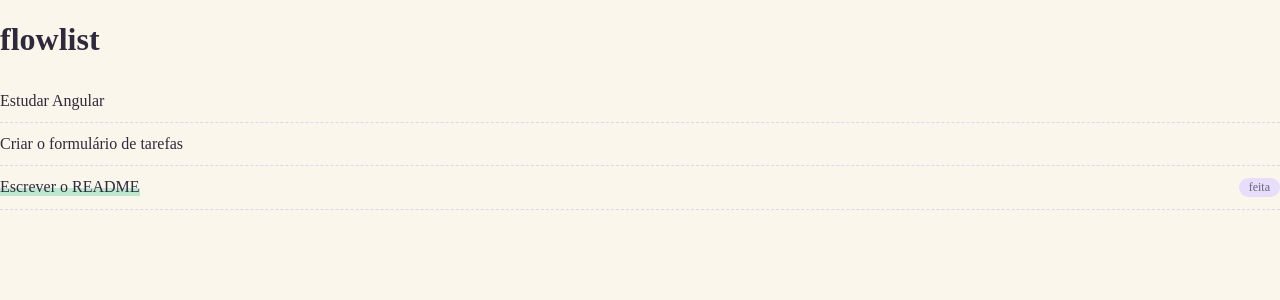
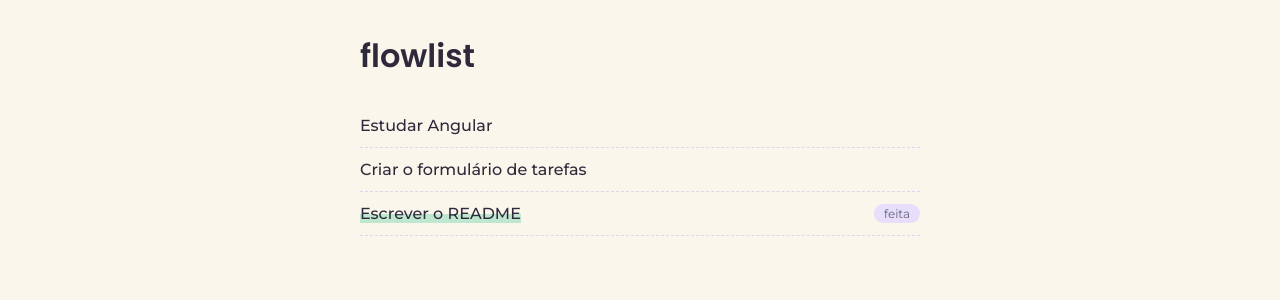
Before and after one commit to Gioomoraes/flowlist-angular, an Angular app: page / in a window 1280 px wide. Shown: the top 300 px of the page. Built offline with nearby package versions, Linux system fonts and the light colour scheme.

Commit message:
Add fonts and  centered layout

```diff
--- a/src/app/app.css
+++ b/src/app/app.css
@@ -0,0 +1,12 @@
+.page {
+  max-width: 560px;
+  margin: 0 auto;
+  padding: 2rem 1.25rem;
+}
+
+.logo {
+  font-family: var(--font-title);
+  font-weight: 600;
+  font-size: 2rem;
+  margin: 0 0 1.5rem;
+}
--- a/src/app/app.html
+++ b/src/app/app.html
@@ -1,5 +1,11 @@
-<h1>{{ title() }}</h1>
-@for (task of tasks(); track task.id) {
-  <app-task-item [task]="task" />
-}
+<main class="page">
+  <header>
+    <h1 class="logo">{{ title() }}</h1>
+  </header>
+  <section>
+    @for (task of tasks(); track task.id) {
+      <app-task-item [task]="task" />
+    }
+  </section>
+</main>
 <router-outlet />
--- a/src/index.html
+++ b/src/index.html
@@ -6,6 +6,9 @@
   <base href="/">
   <meta name="viewport" content="width=device-width, initial-scale=1">
   <link rel="icon" type="image/x-icon" href="favicon.ico">
+  <link rel="preconnect" href="https://fonts.googleapis.com">
+<link rel="preconnect" href="https://fonts.gstatic.com" crossorigin>
+<link href="https://fonts.googleapis.com/css2?family=Montserrat:wght@400;500;600;700&family=Poppins:wght@600&display=swap" rel="stylesheet">
 </head>
 <body>
   <app-root></app-root>
--- a/src/styles.css
+++ b/src/styles.css
@@ -8,10 +8,13 @@
   --pink: #F6C5D6;
   --mint: #BFE6CF;
   --line: #DDD5EE;
+  --font-title: 'Poppins', sans-serif;
+  --font-body: 'Montserrat', sans-serif;
 }
 
 body {
   margin: 0;
   background: var(--cream);
   color: var(--ink);
+  font-family: var(--font-body);
 }
```
